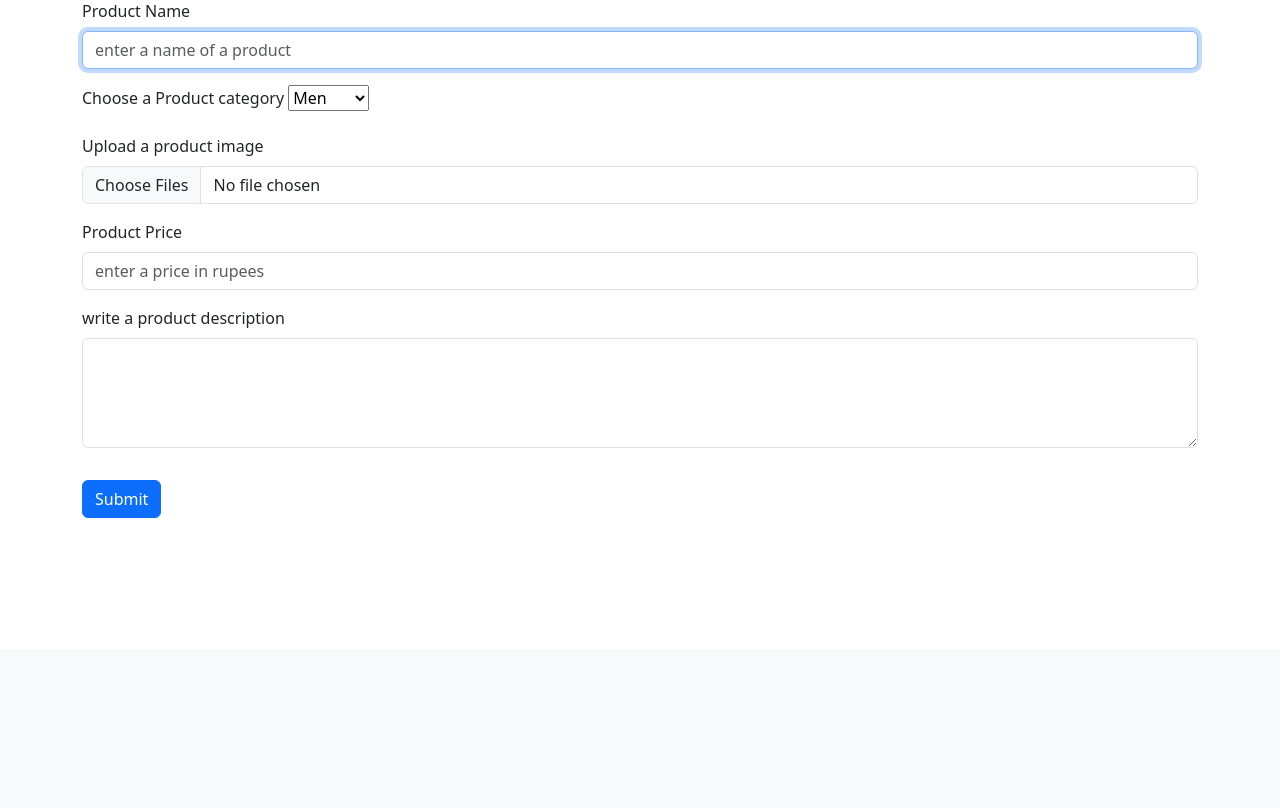
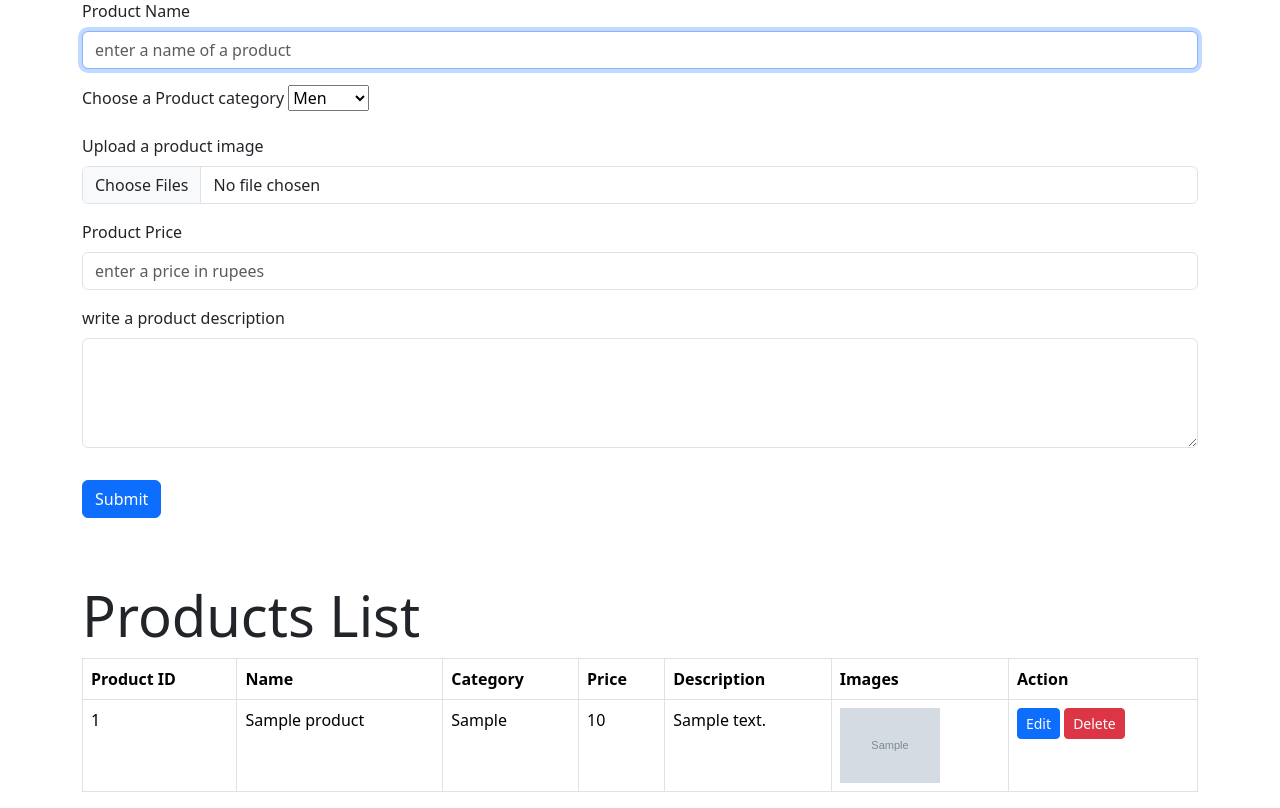
Before and after one commit to MilanAc14/project, a PHP site: page /products.php in a window 1280 px wide. Shown: the part 151-959 px from the top of the page. Before the commit the page ends 669 px from the top, so only its background shows below. Run offline with PHP 8.4, Linux system fonts and the light colour scheme; the visitor is signed in with stand-in values (Sample User, id 1); tables that the repository leaves empty or names only in its code hold one stand-in row (values such as "Sample post"); grey boxes marked "Sample" are stand-in pictures.

Commit message:
updataed

```diff
--- a/Admin/products.php
+++ b/Admin/products.php
@@ -6,13 +6,49 @@ if(!isset($_SESSION['loggedin']) || $_SESSION['loggedin']!=true){
     header("location: /adminlogin/admin_login.php");
     exit;
 }
+include 'components/_dbconnect.php';
+// Check if a delete success message session variable is set
+$deleteSuccessMessage = "";
+if (isset($_SESSION['delete_success']) && $_SESSION['delete_success'] === true) {
+    $deleteSuccessMessage = ' <svg xmlns="http://www.w3.org/2000/svg" style="display: none;">
+    <symbol id="check-circle-fill" fill="currentColor" viewBox="0 0 16 16">
+      <path d="M16 8A8 8 0 1 1 0 8a8 8 0 0 1 16 0zm-3.97-3.03a.75.75 0 0 0-1.08.022L7.477 9.417 5.384 7.323a.75.75 0 0 0-1.06 1.06L6.97 11.03a.75.75 0 0 0 1.079-.02l3.992-4.99a.75.75 0 0 0-.01-1.05z"/>
+    </symbol>
+    </svg>
+    <div class="alert alert-success d-flex align-items-center" role="alert">
+     <svg class="bi flex-shrink-0 me-2" width="24" height="24" role="img" aria-label="Success:"><use xlink:href="#check-circle-fill"></use></svg>
+    <div>
+    <strong>Success!</strong> Your product is deleted successfully!!
+    </div>
+    <button type="button" class="btn-close b" data-bs-dismiss="alert"  aria-label="Close"></button>
+    </div> ';
+    unset($_SESSION['delete_success']); // Unset the session variable to clear the message
+}
+
+        // Check if an edit success message session variable is set
+        $editSuccessMessage = "";
+        if (isset($_SESSION['edit_success']) && $_SESSION['edit_success'] === true) {
+            $editSuccessMessage = ' <svg xmlns="http://www.w3.org/2000/svg" style="display: none;">
+            <symbol id="check-circle-fill" fill="currentColor" viewBox="0 0 16 16">
+              <path d="M16 8A8 8 0 1 1 0 8a8 8 0 0 1 16 0zm-3.97-3.03a.75.75 0 0 0-1.08.022L7.477 9.417 5.384 7.323a.75.75 0 0 0-1.06 1.06L6.97 11.03a.75.75 0 0 0 1.079-.02l3.992-4.99a.75.75 0 0 0-.01-1.05z"/>
+            </symbol>
+            </svg>
+            <div class="alert alert-success d-flex align-items-center" role="alert">
+             <svg class="bi flex-shrink-0 me-2" width="24" height="24" role="img" aria-label="Success:"><use xlink:href="#check-circle-fill"></use></svg>
+            <div>
+            <strong>Success!</strong> Your product is edited successfully!!
+            </div>
+            <button type="button" class="btn-close b" data-bs-dismiss="alert"  aria-label="Close"></button>
+            </div> ';
+            unset($_SESSION['edit_success']); // Unset the session variable to clear the message
+        }
 
 
 $showAlert=false;
     // Check if the form is submitted
 if($_SERVER["REQUEST_METHOD"] == "POST"){
 
-    include 'components/_dbconnect.php';
+
     $product_name = isset($_POST["product_name"]) ? $_POST["product_name"] : "";
     $product_category = isset($_POST["product_category"]) ? $_POST["product_category"] : "";
 
@@ -82,6 +118,10 @@ if($_SERVER["REQUEST_METHOD"] == "POST"){
                 <button type="button" class="btn-close b" data-bs-dismiss="alert"  aria-label="Close"></button>
                 </div> ';
         }
+
+        // Display the delete success message if set
+         echo $deleteSuccessMessage;
+         echo $editSuccessMessage;
         ?>
     <h1 class="display-2">Upload  Product</h1>
     <div class="container">
@@ -116,9 +156,54 @@ if($_SERVER["REQUEST_METHOD"] == "POST"){
             <button type="submit" class="btn btn-primary my-3">Submit</button>
         </form>
     </div>
+<?php
+ include 'components/_dbconnect.php';
+
+    // Query to retrieve products data
+$sql = "SELECT * FROM products";
+$result = mysqli_query($conn, $sql);
+?>
 
 
-
+    <div class="container mt-5">
+        <h1 class="display-4">Products List</h1>
+        <table class="table table-bordered">
+            <thead>
+                <tr>
+                    <th>Product ID</th>
+                    <th>Name</th>
+                    <th>Category</th>
+                    <th>Price</th>
+                    <th>Description</th>
+                    <th>Images</th>
+                    <th>Action</th>
+                </tr>
+            </thead>
+            <tbody>
+                <?php while ($row = mysqli_fetch_assoc($result)) : ?>
+                    <tr>
+                        <td><?= $row['product_id'] ?></td>
+                        <td><?= $row['product_name'] ?></td>
+                        <td><?= $row['product_category'] ?></td>
+                        <td><?= $row['product_price'] ?></td>
+                        <td><?= $row['product_description'] ?></td>
+                        <td>
+                            <?php
+                            $image_paths = explode(',', $row['product_image']);
+                            foreach ($image_paths as $image_path) {
+                                echo '<img src="' . $image_path . '" alt="Product Image" width="100">';
+                            }
+                            ?>
+                        </td>
+                        <td>
+                            <a href="operations/edit_product.php?product_id=<?= $row['product_id'] ?>" class="btn btn-primary btn-sm">Edit</a>
+                            <a href="operations/delete_product.php?product_id=<?= $row['product_id'] ?>" class="btn btn-danger btn-sm">Delete</a>
+                        </td>
+                    </tr>
+                <?php endwhile; ?>
+            </tbody>
+        </table>
+    </div>
     <!-- Bootstrap core javascript-->
     <script src="https://cdn.jsdelivr.net/npm/bootstrap@5.3.1/dist/js/bootstrap.bundle.min.js"
         integrity="sha384-HwwvtgBNo3bZJJLYd8oVXjrBZt8cqVSpeBNS5n7C8IVInixGAoxmnlMuBnhbgrkm" crossorigin="anonymous">
--- a/User/categories/kids.php
+++ b/User/categories/kids.php
@@ -44,7 +44,7 @@ $result = mysqli_query($conn, $sql);
                 echo '<div class="card mb-3" style="max-width: 400px;">
                         <div class="row g-0">
                             <div class="col-md-4">
-                                <img src="project/Admin/'. $row['product_image'] . '" alt="' . $row['product_name'] . '" class="img-fluid">
+                                <img src="'. $row['product_image'] . '" alt="' . $row['product_name'] . '" class="img-fluid">
                             </div>
                             <div class="col-md-8">
                                 <div class="card-body">
--- a/User/categories/womens.php
+++ b/User/categories/womens.php
@@ -56,7 +56,7 @@ if ($_SERVER["REQUEST_METHOD"] == "POST") {
                 echo '<div class="card mb-3" style="max-width: 400px;">
                         <div class="row g-0">
                             <div class="col-md-4">
-                                <img src="project/Admin/' . $row['product_image'] . '" alt="' . $row['product_name'] . '" class="img-fluid">
+                                <img src="../../admin/' . $row['product_image'] . '" alt="' . $row['product_name'] . '" class="img-fluid">
                             </div>
                             <div class="col-md-8">
                                 <div class="card-body">
--- a/User/home.php
+++ b/User/home.php
@@ -2,7 +2,7 @@
 session_start();
 
 if(!isset($_SESSION['loggedin']) || $_SESSION['loggedin']!=true){
-    header("location: /loginsystem/login.php");
+    header("location: ./loginsystem/login.php");
     exit;
 }
 
```
Also changed, not shown: Admin/operations/delete_product.php (added, +31 -0 lines), Admin/operations/edit_product.php (added, +122 -0 lines).
